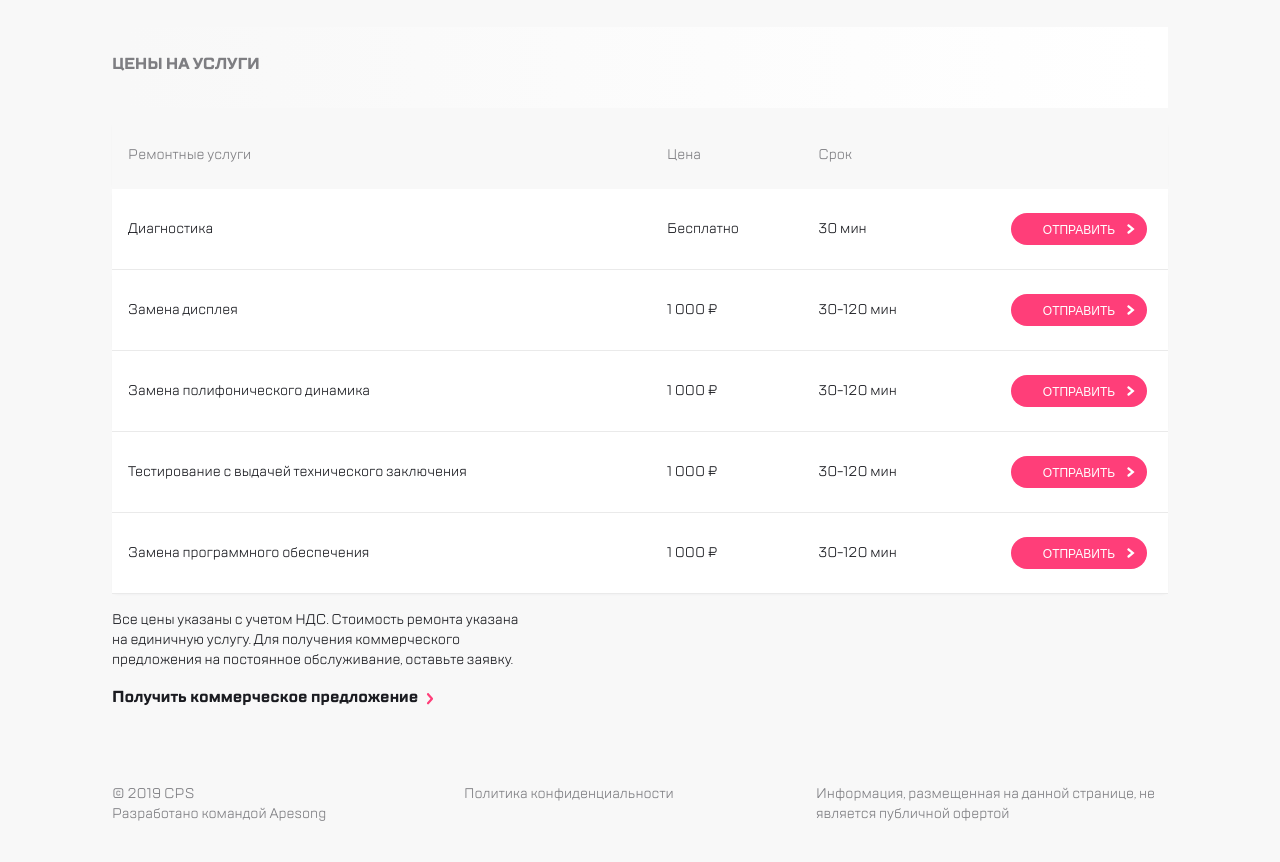
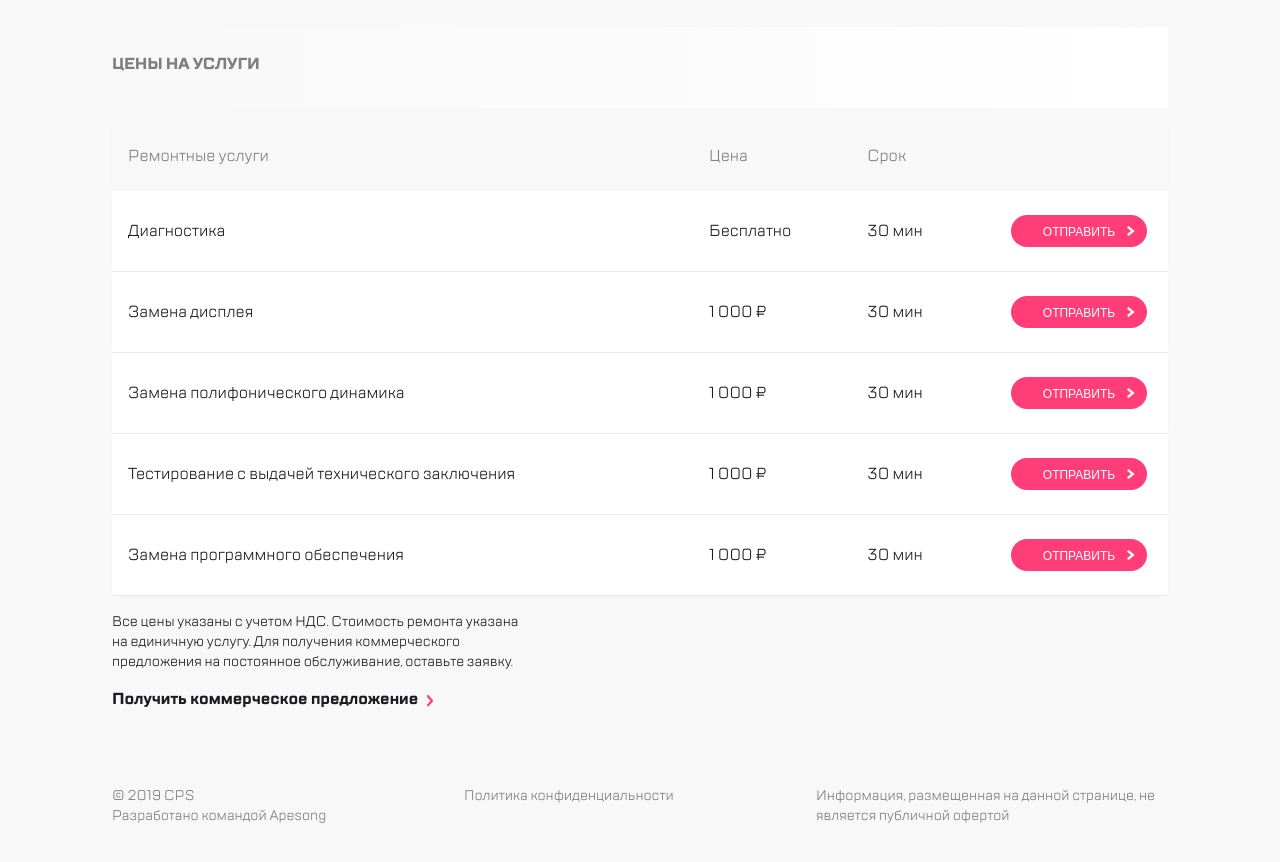
Before and after one commit to quiet-cmd/CPS, a website built with webpack: page src/index.html in a window 1280 px wide. Shown: the part 1354-2216 px from the top of the page. Built offline with nearby package versions, Linux system fonts and the light colour scheme.

Commit message:
ref price block

```diff
--- a/src/index.html
+++ b/src/index.html
@@ -260,77 +260,77 @@
 
 				<div class="prices__container swiper-wrapper">
 
-					<div href="" class="prices__header swiper-slide">
-						<p class="prices__title">Ремонтные услуги</p>
-						<p class="prices__title">Цена</p>
-						<p class="prices__title">Срок</p>
-					</div>
+					<ul class="prices__header swiper-slide">
+						<li class="prices__title">Ремонтные услуги</li>
+						<li class="prices__title">Цена</li>
+						<li class="prices__title">Срок</li>
+					</ul>
 
-					<div href="" class="prices__price swiper-slide">
-						<p class="prices__title">Ремонтные услуги</p>
-						<p class="prices__subtitle">Диагностика</p>
-						<p class="prices__title">Цена</p>
-						<p class="prices__subtitle">Бесплатно</p>
-						<p class="prices__title">Срок</p>
-						<div class="prices__bottom-group">
-							<p class="prices__subtitle">30 мин</p>
+					<ul class="prices__price swiper-slide">
+						<li class="prices__title">Ремонтные услуги</li>
+						<li class="prices__subtitle">Диагностика</li>
+						<li class="prices__title">Цена</li>
+						<li class="prices__subtitle">Бесплатно</li>
+						<li class="prices__title">Срок</li>
+						<li class="prices__bottom-group">
+							<span class="prices__subtitle">30 мин</span>
 							<button type="button" class="prices__order button">
 								<span class="button__text">отправить</span>
 							</button>
-						</div>
-					</div>
-					<div href="" class="prices__price swiper-slide">
-						<p class="prices__title">Ремонтные услуги</p>
-						<p class="prices__subtitle">Замена дисплея</p>
-						<p class="prices__title">Цена</p>
-						<p class="prices__subtitle">1 000 ₽</p>
-						<p class="prices__title">Срок</p>
-						<div class="prices__bottom-group">
-							<p class="prices__subtitle">30-120 мин</p>
+						</li>
+					</ul>
+					<ul class="prices__price swiper-slide">
+						<li class="prices__title">Ремонтные услуги</li>
+						<li class="prices__subtitle">Замена дисплея</li>
+						<li class="prices__title">Цена</li>
+						<li class="prices__subtitle">1 000 ₽</li>
+						<li class="prices__title">Срок</li>
+						<li class="prices__bottom-group">
+							<span class="prices__subtitle">30 мин</span>
 							<button type="button" class="prices__order button">
 								<span class="button__text">отправить</span>
 							</button>
-						</div>
-					</div>
-					<div href="" class="prices__price swiper-slide">
-						<p class="prices__title">Ремонтные услуги</p>
-						<p class="prices__subtitle">Замена полифонического динамика</p>
-						<p class="prices__title">Цена</p>
-						<p class="prices__subtitle">1 000 ₽</p>
-						<p class="prices__title">Срок</p>
-						<div class="prices__bottom-group">
-							<p class="prices__subtitle">30-120 мин</p>
+						</li>
+					</ul>
+					<ul class="prices__price swiper-slide">
+						<li class="prices__title">Ремонтные услуги</li>
+						<li class="prices__subtitle">Замена полифонического динамика</li>
+						<li class="prices__title">Цена</li>
+						<li class="prices__subtitle">1 000 ₽</li>
+						<li class="prices__title">Срок</li>
+						<li class="prices__bottom-group">
+							<span class="prices__subtitle">30 мин</span>
 							<button type="button" class="prices__order button">
 								<span class="button__text">отправить</span>
 							</button>
-						</div>
-					</div>
-					<div href="" class="prices__price swiper-slide">
-						<p class="prices__title">Ремонтные услуги</p>
-						<p class="prices__subtitle">Тестирование с выдачей технического заключения</p>
-						<p class="prices__title">Цена</p>
-						<p class="prices__subtitle">1 000 ₽</p>
-						<p class="prices__title">Срок</p>
-						<div class="prices__bottom-group">
-							<p class="prices__subtitle">30-120 мин</p>
+						</li>
+					</ul>
+					<ul class="prices__price swiper-slide">
+						<li class="prices__title">Ремонтные услуги</li>
+						<li class="prices__subtitle">Тестирование с выдачей технического заключения</li>
+						<li class="prices__title">Цена</li>
+						<li class="prices__subtitle">1 000 ₽</li>
+						<li class="prices__title">Срок</li>
+						<li class="prices__bottom-group">
+							<span class="prices__subtitle">30 мин</span>
 							<button type="button" class="prices__order button">
 								<span class="button__text">отправить</span>
 							</button>
-						</div>
-					</div>
-					<div class="prices__price swiper-slide">
-						<p class="prices__title">Ремонтные услуги</p>
-						<p class="prices__subtitle">Замена программного обеспечения</p>
-						<p class="prices__title">Цена</p>
-						<p class="prices__subtitle">1 000 ₽</p>
-						<p class="prices__title">Срок</p>
-						<div class="prices__bottom-group">
-							<p class="prices__subtitle">30-120 мин</p>
+						</li>
+					</ul>
+					<ul class="prices__price swiper-slide">
+						<li class="prices__title">Ремонтные услуги</li>
+						<li class="prices__subtitle">Замена программного обеспечения</li>
+						<li class="prices__title">Цена</li>
+						<li class="prices__subtitle">1 000 ₽</li>
+						<li class="prices__title">Срок</li>
+						<li class="prices__bottom-group">
+							<span class="prices__subtitle">30 мин</span>
 							<button type="button" class="prices__order button">
 								<span class="button__text">отправить</span>
 							</button>
-						</div>
-					</div>
+						</li>
+					</ul>
 				</div>
 
 				<div class="swiper-pagination"></div>
--- a/src/js/swiper.js
+++ b/src/js/swiper.js
@@ -80,9 +80,8 @@ function PricesSwiper() {
 				400: {
 					slidesPerView: 1.3
 				},
-
-				500: {
-					slidesPerView: 2.4
+				540: {
+					slidesPerView: 1.5
 				}
 			},
 		});
--- a/src/scss/null.scss
+++ b/src/scss/null.scss
@@ -28,3 +28,9 @@ button {
     padding: 0;
     margin: 0;
 }
+
+ul, li {
+    text-decoration: none;
+    list-style: none;
+    margin: 0px;
+}
--- a/src/scss/prices.scss
+++ b/src/scss/prices.scss
@@ -4,9 +4,8 @@
         position: relative;
         padding: 0px 16px 20px 16px;
         border-radius: 6px;
-        min-width: 260px;
-        max-width: 320px;
-        height: 230px;
+        width: 300px;
+        height: 250px;
         flex-grow: 1;
 
         .prices__title {
```
